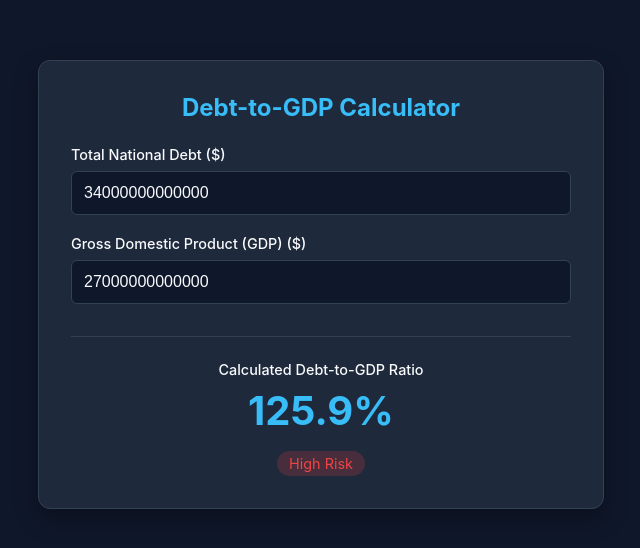
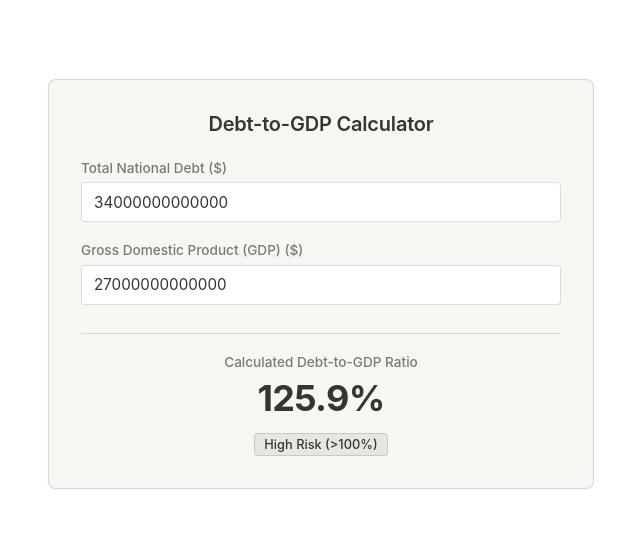
Before and after one commit to Psyno-Verse/WORLD-DEBT, a plain HTML site: page index.html in a window 1280 px wide. Shown: the part 116-664 px from the top of the page, without its empty margins (319-959 px from the left). Drawn offline with Linux system fonts and the light colour scheme.

Commit message:
Update index.html

```diff
--- a/index.html
+++ b/index.html
@@ -5,18 +5,36 @@
     <meta name="viewport" content="width=device-width, initial-scale=1.0">
     <title>Debt-to-GDP Ratio Calculator</title>
     <style>
+        /* Notion Monotone Light Theme (Default) */
         :root {
-      --bg-color: #0f172a;
-      --card-bg: #1e293b;
-      --text-color: #f8fafc;
-      --accent-color: #38bdf8;
-      --border-color: #334155;
+            --bg-color: #ffffff;
+            --card-bg: #f7f6f3;
+            --text-main: #37352f;
+            --text-muted: rgba(55, 53, 47, 0.65);
+            --border-color: rgba(55, 53, 47, 0.16);
+            --input-bg: #ffffff;
+            --badge-bg: rgba(55, 53, 47, 0.08);
+            --badge-text: #37352f;
+        }
+
+        /* Notion Monotone Dark Theme */
+        @media (prefers-color-scheme: dark) {
+            :root {
+                --bg-color: #191919;
+                --card-bg: #202020;
+                --text-main: rgba(255, 255, 255, 0.9);
+                --text-muted: rgba(255, 255, 255, 0.55);
+                --border-color: rgba(255, 255, 255, 0.13);
+                --input-bg: #191919;
+                --badge-bg: rgba(255, 255, 255, 0.1);
+                --badge-text: rgba(255, 255, 255, 0.9);
+            }
         }
 
         body {
-      font-family: -apple-system, BlinkMacSystemFont, 'Segoe UI', Roboto, Oxygen, Ubuntu, Cantarell, sans-serif;
+            font-family: ui-sans-serif, -apple-system, BlinkMacSystemFont, "Segoe UI", Helvetica, "Apple Color Emoji", Arial, sans-serif;
             background-color: var(--bg-color);
-      color: var(--text-color);
+            color: var(--text-main);
             margin: 0;
             padding: 2rem;
             display: flex;
@@ -24,24 +42,27 @@
             align-items: center;
             min-height: 100vh;
             box-sizing: border-box;
+            transition: background-color 0.2s ease, color 0.2s ease;
         }
 
         .container {
             background-color: var(--card-bg);
             padding: 2rem;
-      border-radius: 12px;
-      box-shadow: 0 10px 25px rgba(0, 0, 0, 0.3);
+            border-radius: 8px;
+            box-shadow: 0 1px 3px rgba(0, 0, 0, 0.05);
             width: 100%;
-      max-width: 500px;
+            max-width: 480px;
             border: 1px solid var(--border-color);
         }
 
         h1 {
-      font-size: 1.5rem;
+            font-size: 1.25rem;
+            font-weight: 600;
             margin-top: 0;
             margin-bottom: 1.5rem;
             text-align: center;
-      color: var(--accent-color);
+            color: var(--text-main);
+            letter-spacing: -0.01em;
         }
 
         .input-group {
@@ -50,65 +71,69 @@
 
         label {
             display: block;
-      margin-bottom: 0.5rem;
-      font-size: 0.9rem;
+            margin-bottom: 0.4rem;
+            font-size: 0.85rem;
             font-weight: 500;
+            color: var(--text-muted);
         }
 
         input {
             width: 100%;
-      padding: 0.75rem;
-      border-radius: 6px;
+            padding: 0.6rem 0.75rem;
+            border-radius: 4px;
             border: 1px solid var(--border-color);
-      background-color: #0f172a;
-      color: var(--text-color);
-      font-size: 1rem;
+            background-color: var(--input-bg);
+            color: var(--text-main);
+            font-size: 0.95rem;
+            font-family: inherit;
             box-sizing: border-box;
+            transition: border-color 0.15s ease;
         }
 
         input:focus {
             outline: none;
-      border-color: var(--accent-color);
+            border-color: var(--text-main);
         }
 
         .results {
-      margin-top: 2rem;
-      padding-top: 1.5rem;
+            margin-top: 1.75rem;
+            padding-top: 1.25rem;
             border-top: 1px solid var(--border-color);
             text-align: center;
         }
 
         .ratio-value {
-      font-size: 2.5rem;
-      font-weight: bold;
-      color: var(--accent-color);
-      margin: 0.5rem 0;
+            font-size: 2.25rem;
+            font-weight: 700;
+            color: var(--text-main);
+            margin: 0.3rem 0;
+            letter-spacing: -0.02em;
         }
 
         .status {
-      font-size: 0.9rem;
-      padding: 0.25rem 0.75rem;
-      border-radius: 20px;
+            font-size: 0.8rem;
+            font-weight: 500;
+            padding: 0.2rem 0.6rem;
+            border-radius: 4px;
             display: inline-block;
             margin-top: 0.5rem;
+            background-color: var(--badge-bg);
+            color: var(--badge-text);
+            border: 1px solid var(--border-color);
         }
     </style>
 </head>
 <body>
-
     <div class="container">
         <h1>Debt-to-GDP Calculator</h1>
-
         <div class="input-group">
             <label for="totalDebt">Total National Debt ($)</label>
             <input type="number" id="totalDebt" value="34000000000000" placeholder="e.g. 34000000000000">
         </div>
-
         <div class="input-group">
             <label for="grossGDP">Gross Domestic Product (GDP) ($)</label>
             <input type="number" id="grossGDP" value="27000000000000" placeholder="e.g. 27000000000000">
         </div>
-
         <div class="results">
             <label>Calculated Debt-to-GDP Ratio</label>
             <div id="ratioOutput" class="ratio-value">0%</div>
@@ -131,8 +156,6 @@
             if (gdp <= 0) {
                 ratioOutput.textContent = 'N/A';
                 statusOutput.textContent = 'Invalid GDP value';
-        statusOutput.style.backgroundColor = 'transparent';
-        statusOutput.style.color = '#ef4444';
                 return;
             }
 
@@ -140,21 +163,14 @@
             ratioOutput.textContent = ratio.toFixed(1) + '%';
 
             if (ratio > 100) {
-        statusOutput.textContent = 'High Risk';
-        statusOutput.style.backgroundColor = 'rgba(239, 68, 68, 0.2)';
-        statusOutput.style.color = '#ef4444';
+                statusOutput.textContent = 'High Risk (>100%)';
             } else if (ratio > 60) {
-        statusOutput.textContent = 'Moderate Risk';
-        statusOutput.style.backgroundColor = 'rgba(245, 158, 11, 0.2)';
-        statusOutput.style.color = '#f59e0b';
+                statusOutput.textContent = 'Moderate Risk (60–100%)';
             } else {
-        statusOutput.textContent = 'Low Risk';
-        statusOutput.style.backgroundColor = 'rgba(34, 197, 94, 0.2)';
-        statusOutput.style.color = '#22c55e';
+                statusOutput.textContent = 'Low Risk (<60%)';
             }
         }
 
-    // Safely execute DOM manipulations after the HTML is fully parsed
         document.addEventListener('DOMContentLoaded', () => {
             const debtInput = document.getElementById('totalDebt');
             const gdpInput = document.getElementById('grossGDP');
@@ -162,7 +178,6 @@
             debtInput.addEventListener('input', updateUI);
             gdpInput.addEventListener('input', updateUI);
 
-      // Initial calculation call
             updateUI();
         });
     </script>
```
Lines whose indentation alone changed are shown as unchanged.
